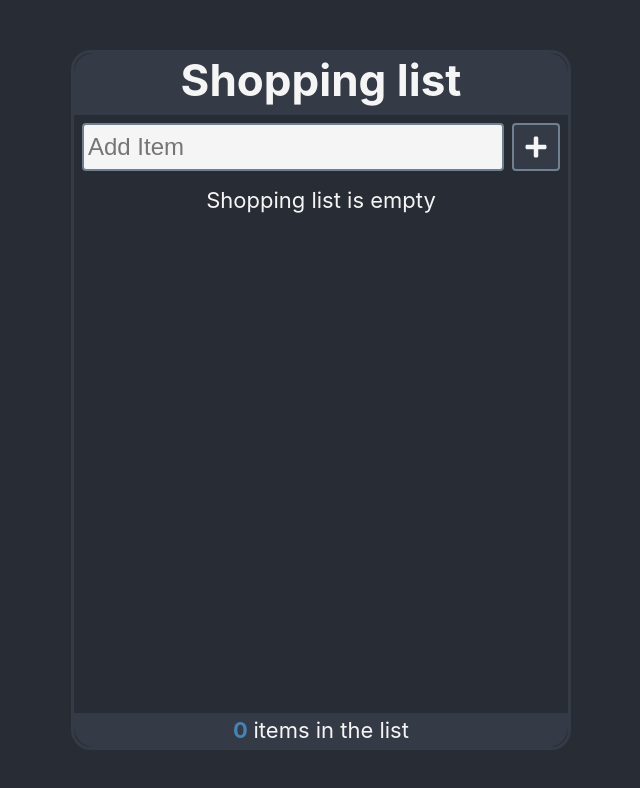
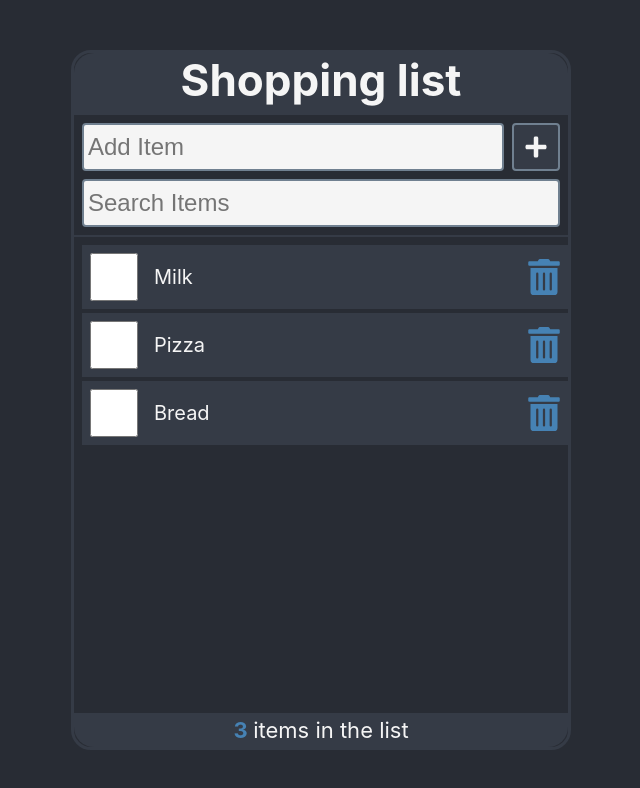
Before and after one commit to Quiatus/01-prj-basic, a React (Create React App) app: page / in a window 1280 px wide. Shown: the top 788 px of the page, without its empty margins (319-959 px from the left). Built offline with nearby package versions, Linux system fonts and the light colour scheme; data requests are answered from the project's data file.

Commit message:
load items from server

```diff
--- a/src/App.js
+++ b/src/App.js
@@ -4,18 +4,35 @@
 import Footer from './Footer';
 
 function App() {
-
     // "inline style"
 	const spanStyle = {
 		color: 'steelblue',
 		fontWeight: 'bold'
 	}
 
-	const [items, setItems] = useState(JSON.parse(localStorage.getItem("shoppingList")) || []);
+    const API_URL = 'http://localhost:3500/items';
+	const [items, setItems] = useState( [] );
+    const [fetchError, setFetchError] = useState(null);
+    const [isLoading, setIsLoading] = useState(true);
 
     useEffect(() => {
-        localStorage.setItem('shoppingList', JSON.stringify(items));
-    }, [items])
+        const fetchItems = async () => {
+            try {
+                const response = await fetch(API_URL);
+                if (!response.ok) throw Error('Unable to receive data!');
+                const listItems = await response.json();
+                setItems(listItems);
+                setFetchError(null)
+            } catch (err) {
+                setFetchError(err.message)
+            } finally {
+                setIsLoading(false);
+            }
+        }
+
+        (async () => await fetchItems())()  // eventually: fetchItems()
+
+    }, [])
 
     // prop drilling = passing function to child components
     const handleCheck = (id) => {
@@ -31,14 +48,17 @@
     return (
         <div className="App">
             <Header title="Shopping list"/>
-
-            <Content
-                items={items}
-                handleCheck={handleCheck}
-                handleDelete={handleDelete}
-				setItems={setItems}
-                spanStyle={spanStyle}
-            />
+            <main>
+                {isLoading && <p>Loading items...</p>}
+                {!isLoading && <Content
+                    fetchError={fetchError}
+                    items={items}
+                    handleCheck={handleCheck}
+                    handleDelete={handleDelete}
+                    setItems={setItems}
+                    spanStyle={spanStyle}
+                />}
+            </main>
             <Footer
                 length={items.length}
                 spanStyle={spanStyle}
--- a/src/Content.js
+++ b/src/Content.js
@@ -3,11 +3,7 @@
 import { AddItem } from "./AddItem";
 import { SearchItem } from "./SearchItem";
 
-const Content = ({ items, handleCheck, handleDelete, setItems }) => {
-	// const [name, setName] = useState('Pat')
-	// const [count, setCount] = useState(0);
-	// const [toggle, setToggle] = useState(false);
-
+const Content = ({ fetchError, items, handleCheck, handleDelete, setItems }) => {
 	const [newItem, setNewItem] = useState('');
 	const [search, setSearch] = useState('');
 
@@ -25,37 +21,9 @@
 		setNewItem('');
     }
 
-	// const handleName = () => {
-	// 	const names = ['Bob', 'Pat', 'Josh', 'Mick'];
-	// 	const int = Math.floor(Math.random() * 4);
-	// 	setName(names[int]);
-	// }
-
-	// const handleCounter = () => {
-	// 	setCount(count + 1)
-	// }
-
-	// const handleToggle = () => {
-	// 	toggle ? setToggle(false) : setToggle(true)
-	// }
-
-	// if (toggle) {
-	// 	return (
-	// 		<main>
-	// 			<p>First React app by <span style={spanStyle}>{name}</span>. Count: <span style={spanStyle}>{count}</span></p>
-	// 			<div className="buttons">
-	// 				<button className='btn' onClick={handleName}>Change name</button>
-	// 				<button className='btn' onClick={handleCounter}>Count</button>
-	// 			</div>
-	// 			<button className='btn' onClick={handleToggle}>Switch to list</button>
-	// 		</main>
-	// 	)
-	// } else {
-	// <button className='btn' onClick={handleToggle}>Switch to intro</button>
-
 	if (items.length) {
 		return (
-			<main>
+			<>
 				<AddItem
 					newItem={newItem}
 					setNewItem={setNewItem}
@@ -71,17 +39,17 @@
 					handleDelete={handleDelete}
 				/>
 
-			</main>
+			</>
 		)
 	} else {
 		return (
-			<main>
+			<>
 				<AddItem
 					newItem={newItem}
 					setNewItem={setNewItem}
 					handleSubmit={handeSubmit}
 				/>
-
+				{fetchError && <p style={{ color: "red" }}>{`Error: ${fetchError}`}</p>}
 				{items.length ? (
 					<ItemList
 						items={items}
@@ -97,7 +65,7 @@
 						setSearch = {setSearch}
 					/>
 				) : null}
-			</main>
+			</>
 		)
 	}
 }
```
